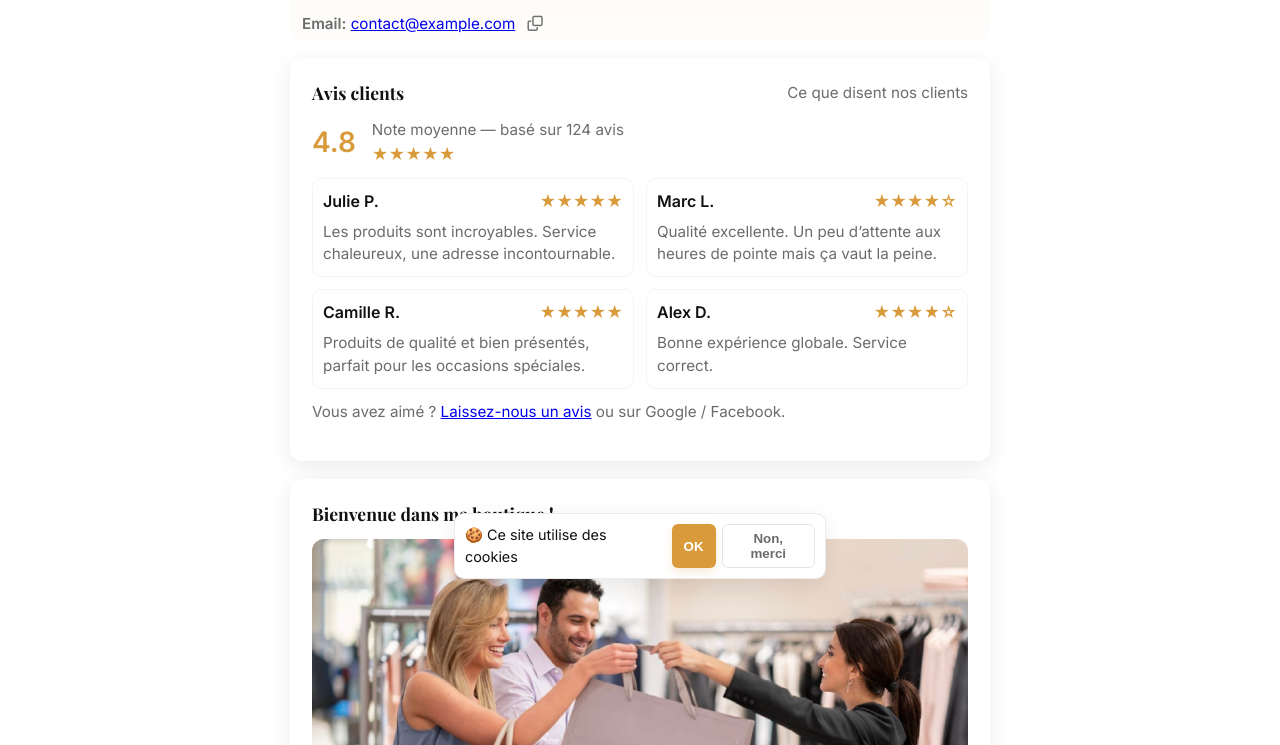
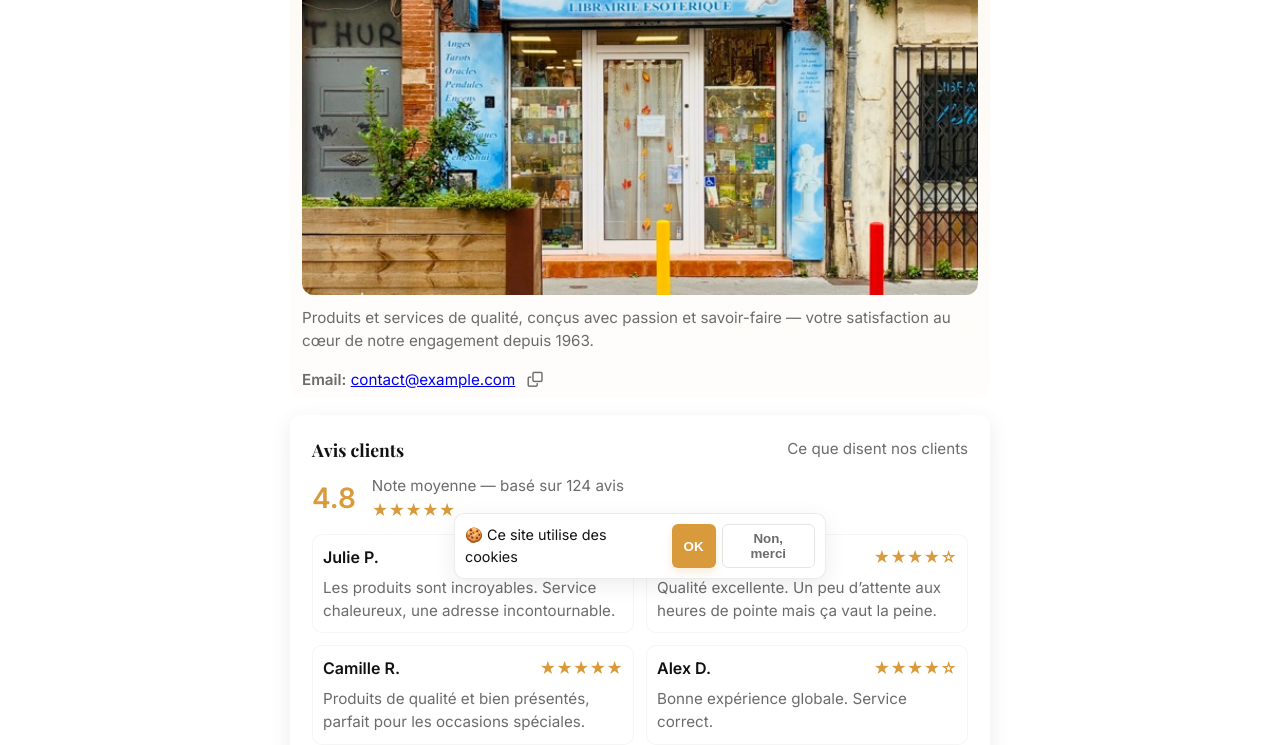
Before and after one commit to toulouse-pro/web, a plain HTML site: page biz/com/1001.html in a window 1280 px wide. Shown: the part 193-938 px from the top of the page. Drawn offline with nearby package versions, Linux system fonts and the light colour scheme.

Commit message:
Update 1001.html

```diff
--- a/biz/com/1001.html
+++ b/biz/com/1001.html
@@ -384,7 +384,7 @@
     <header class="hero" role="banner" aria-label="Présentation">
       <div class="hero-left">
         <div class="hero-right">
-          <img src="../../images/1001.jpg" alt="Vitrine">
+          <img src="../../images/1001.jpeg" alt="Vitrine">
         </div>
         <div style="margin-top:12px;" class="muted">
           <p class="lead">Produits et services de qualité, conçus avec passion et savoir-faire — votre satisfaction au cœur de notre engagement depuis 1963.</p>
```
